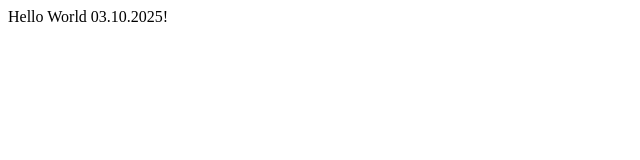
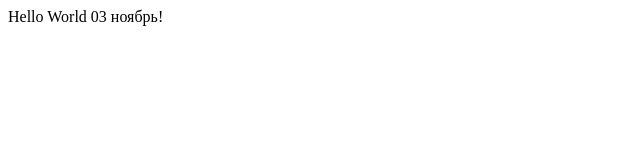
Before and after one commit to igorkolcha/VueApp, a plain HTML site: page index.html in a window 1280 px wide. Shown: the full height of the page, 0-640 px from the left. Drawn offline with nearby package versions, Linux system fonts and the light colour scheme.

Commit message:
changed the date

```diff
--- a/index.html
+++ b/index.html
@@ -10,7 +10,7 @@
       const { createApp } = Vue;
       createApp({
         data() {
-          return { message: "Hello World 03.10.2025!" };
+          return { message: "Hello World 03 ноябрь!" };
         },
       }).mount("#app");
     </script>
```
